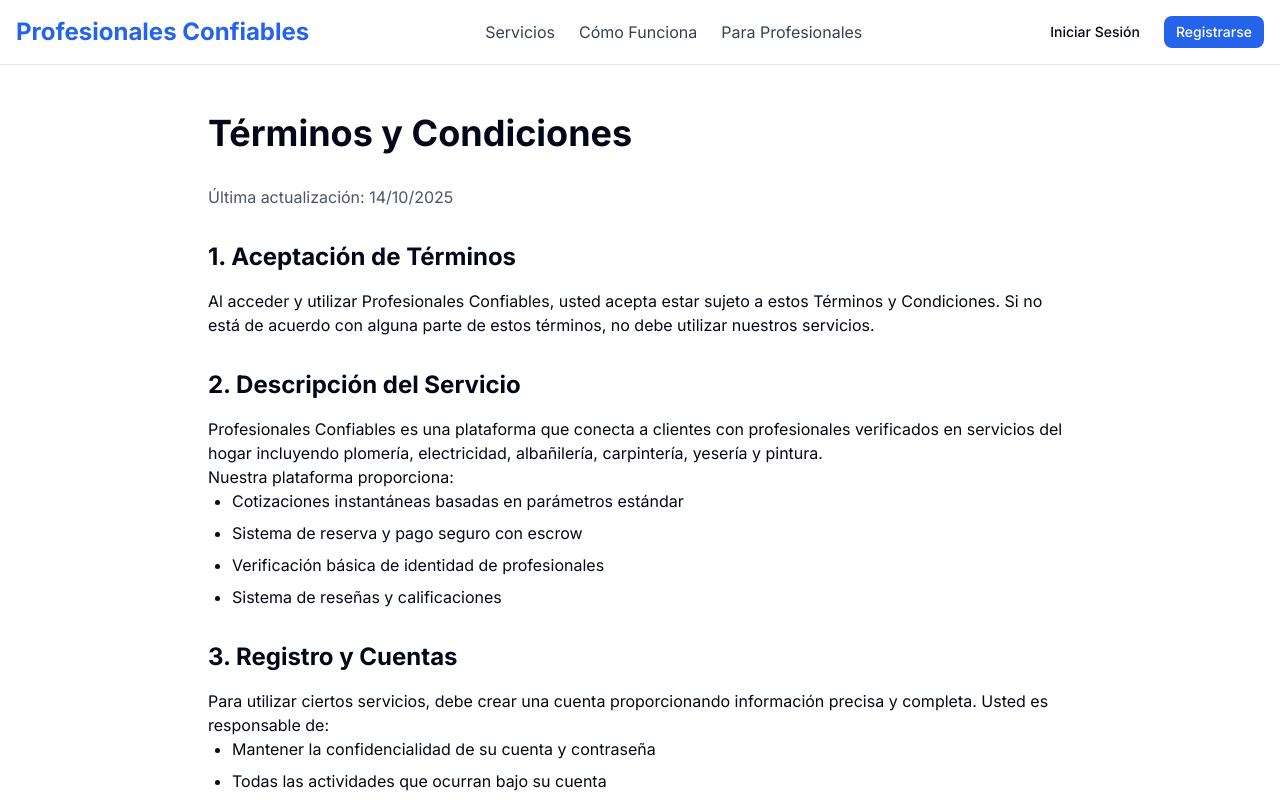
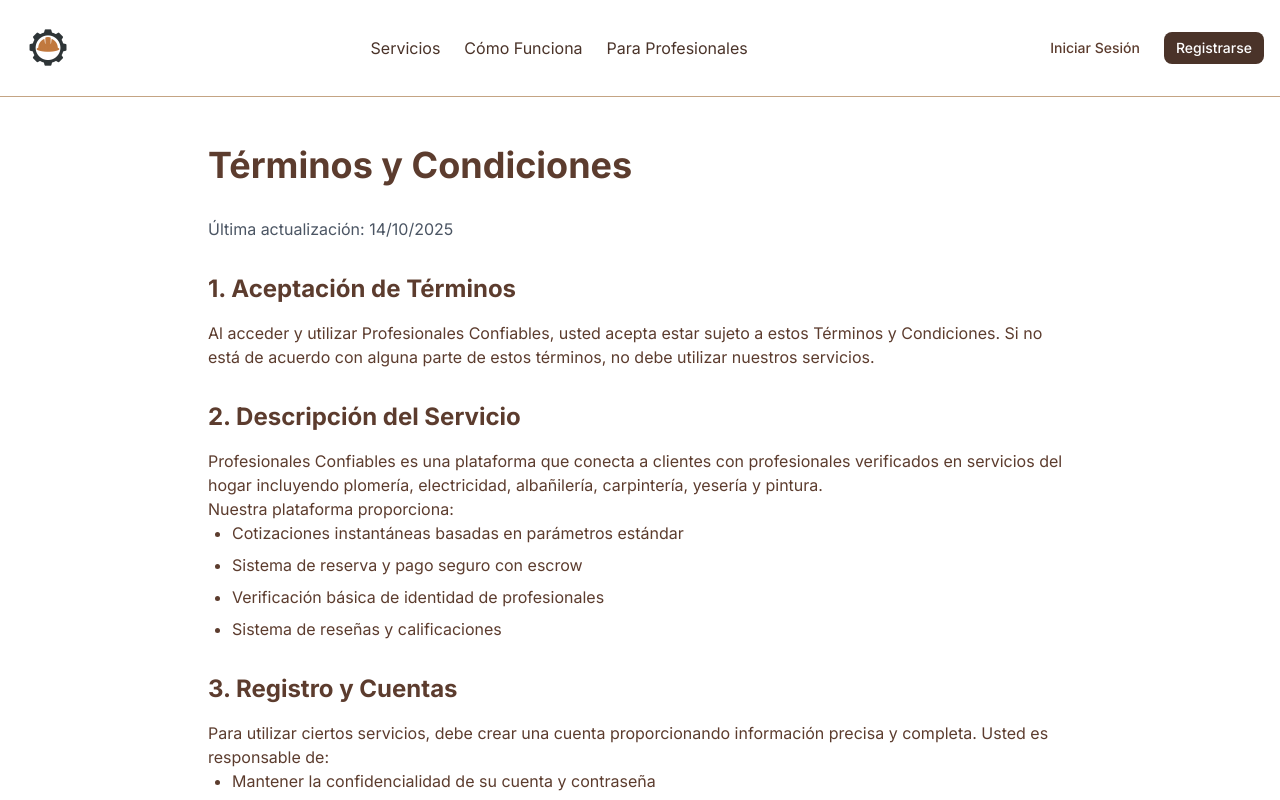
Before and after one commit to polodad/Profecionales-confiables, a Next.js app: page /terminos in a window 1280 px wide. Shown: the top 800 px of the page. Built offline with nearby package versions, Linux system fonts and the light colour scheme; no server answers.

Commit message:
Agrega logo y actualiza estilos de header, footer y página principal

```diff
--- a/src/app/globals.css
+++ b/src/app/globals.css
@@ -5,24 +5,24 @@
 @layer base {
   :root {
     --background: 0 0% 100%;
-    --foreground: 222.2 84% 4.9%;
-    --card: 0 0% 100%;
-    --card-foreground: 222.2 84% 4.9%;
-    --popover: 0 0% 100%;
-    --popover-foreground: 222.2 84% 4.9%;
-    --primary: 221.2 83.2% 53.3%;
-    --primary-foreground: 210 40% 98%;
-    --secondary: 210 40% 96.1%;
-    --secondary-foreground: 222.2 47.4% 11.2%;
-    --muted: 210 40% 96.1%;
-    --muted-foreground: 215.4 16.3% 46.9%;
-    --accent: 210 40% 96.1%;
-    --accent-foreground: 222.2 47.4% 11.2%;
+    --foreground: 18 33% 27%;
+    --card: 0 0% 96%;
+    --card-foreground: 18 33% 27%;
+    --popover: 0 0% 96%;
+    --popover-foreground: 18 33% 27%;
+    --primary: 18 33% 27%;
+    --primary-foreground: 0 0% 100%;
+    --secondary: 32 55% 71%;
+    --secondary-foreground: 18 33% 27%;
+    --muted: 32 55% 71%;
+    --muted-foreground: 18 33% 45%;
+    --accent: 32 55% 71%;
+    --accent-foreground: 18 33% 27%;
     --destructive: 0 84.2% 60.2%;
     --destructive-foreground: 210 40% 98%;
-    --border: 214.3 31.8% 91.4%;
-    --input: 214.3 31.8% 91.4%;
-    --ring: 221.2 83.2% 53.3%;
+    --border: 32 55% 85%;
+    --input: 32 55% 85%;
+    --ring: 18 33% 27%;
     --radius: 0.5rem;
   }
 }
--- a/src/components/layout/Footer.tsx
+++ b/src/components/layout/Footer.tsx
@@ -2,14 +2,14 @@ import Link from 'next/link'
 
 export function Footer() {
   return (
-    <footer className="bg-gray-900 text-gray-300 py-12 mt-auto">
+    <footer className="bg-primary-900 text-beige-100 py-12 mt-auto">
       <div className="container mx-auto px-4">
         <div className="grid md:grid-cols-4 gap-8">
           <div>
             <h3 className="text-white font-bold text-lg mb-4">
               Profesionales Confiables
             </h3>
-            <p className="text-sm">
+            <p className="text-sm text-beige-100">
               La plataforma más confiable para contratar servicios del hogar en México
             </p>
           </div>
@@ -18,22 +18,22 @@ export function Footer() {
             <h4 className="text-white font-semibold mb-4">Para Clientes</h4>
             <ul className="space-y-2 text-sm">
               <li>
-                <Link href="/cotizar" className="hover:text-white">
+                <Link href="/cotizar" className="text-beige-100 hover:text-orange-400 transition-colors">
                   Cotizar Servicio
                 </Link>
               </li>
               <li>
-                <Link href="/servicios" className="hover:text-white">
+                <Link href="/servicios" className="text-beige-100 hover:text-orange-400 transition-colors">
                   Ver Servicios
                 </Link>
               </li>
               <li>
-                <Link href="/como-funciona" className="hover:text-white">
+                <Link href="/como-funciona" className="text-beige-100 hover:text-orange-400 transition-colors">
                   Cómo Funciona
                 </Link>
               </li>
               <li>
-                <Link href="/garantias" className="hover:text-white">
+                <Link href="/garantias" className="text-beige-100 hover:text-orange-400 transition-colors">
                   Garantías
                 </Link>
               </li>
@@ -44,17 +44,17 @@ export function Footer() {
             <h4 className="text-white font-semibold mb-4">Para Profesionales</h4>
             <ul className="space-y-2 text-sm">
               <li>
-                <Link href="/profesionales" className="hover:text-white">
+                <Link href="/profesionales" className="text-beige-100 hover:text-orange-400 transition-colors">
                   Registrarse
                 </Link>
               </li>
               <li>
-                <Link href="/profesionales/beneficios" className="hover:text-white">
+                <Link href="/profesionales/beneficios" className="text-beige-100 hover:text-orange-400 transition-colors">
                   Beneficios
                 </Link>
               </li>
               <li>
-                <Link href="/profesionales/requisitos" className="hover:text-white">
+                <Link href="/profesionales/requisitos" className="text-beige-100 hover:text-orange-400 transition-colors">
                   Requisitos
                 </Link>
               </li>
@@ -65,22 +65,22 @@ export function Footer() {
             <h4 className="text-white font-semibold mb-4">Legal</h4>
             <ul className="space-y-2 text-sm">
               <li>
-                <Link href="/terminos" className="hover:text-white">
+                <Link href="/terminos" className="text-beige-100 hover:text-orange-400 transition-colors">
                   Términos y Condiciones
                 </Link>
               </li>
               <li>
-                <Link href="/privacidad" className="hover:text-white">
+                <Link href="/privacidad" className="text-beige-100 hover:text-orange-400 transition-colors">
                   Política de Privacidad
                 </Link>
               </li>
               <li>
-                <Link href="/disputas" className="hover:text-white">
+                <Link href="/disputas" className="text-beige-100 hover:text-orange-400 transition-colors">
                   Política de Disputas
                 </Link>
               </li>
               <li>
-                <Link href="/contacto" className="hover:text-white">
+                <Link href="/contacto" className="text-beige-100 hover:text-orange-400 transition-colors">
                   Contacto
                 </Link>
               </li>
@@ -88,8 +88,8 @@ export function Footer() {
           </div>
         </div>
 
-        <div className="border-t border-gray-800 mt-8 pt-8 text-sm text-center">
-          <p>© {new Date().getFullYear()} Profesionales Confiables. Todos los derechos reservados.</p>
+        <div className="border-t border-primary-700 mt-8 pt-8 text-sm text-center">
+          <p className="text-beige-100">© {new Date().getFullYear()} Profesionales Confiables. Todos los derechos reservados.</p>
         </div>
       </div>
     </footer>
--- a/src/components/layout/Header.tsx
+++ b/src/components/layout/Header.tsx
@@ -1,4 +1,5 @@
 import Link from 'next/link'
+import Image from 'next/image'
 import { createClient } from '@/lib/supabase/server'
 import { Button } from '@/components/ui/Button'
 
@@ -7,21 +8,27 @@ export async function Header() {
   const { data: { user } } = await supabase.auth.getUser()
 
   return (
-    <header className="bg-white border-b border-gray-200 sticky top-0 z-50">
+    <header className="bg-white border-b border-beige-200 sticky top-0 z-50">
       <nav className="container mx-auto px-4 py-4">
         <div className="flex items-center justify-between">
-          <Link href="/" className="text-2xl font-bold text-primary-600">
-            Profesionales Confiables
+          <Link href="/" className="flex items-center">
+            <Image
+              src="/images/logo-profecione.png"
+              alt="Profesionales Confiables"
+              width={250}
+              height={75}
+              className="h-16 w-auto"
+            />
           </Link>
 
           <div className="hidden md:flex items-center gap-6">
-            <Link href="/servicios" className="text-gray-700 hover:text-primary-600">
+            <Link href="/servicios" className="text-primary-600 hover:text-orange-500 transition-colors">
               Servicios
             </Link>
-            <Link href="/como-funciona" className="text-gray-700 hover:text-primary-600">
+            <Link href="/como-funciona" className="text-primary-600 hover:text-orange-500 transition-colors">
               Cómo Funciona
             </Link>
-            <Link href="/profesionales" className="text-gray-700 hover:text-primary-600">
+            <Link href="/profesionales" className="text-primary-600 hover:text-orange-500 transition-colors">
               Para Profesionales
             </Link>
           </div>
@@ -33,7 +40,7 @@ export async function Header() {
                   <Button variant="ghost">Dashboard</Button>
                 </Link>
                 <Link href="/api/auth/signout">
-                  <Button variant="outline" size="sm">Salir</Button>
+                  <Button variant="outline" size="sm" className="border-orange-500 text-orange-500 hover:bg-orange-500 hover:text-white">Salir</Button>
                 </Link>
               </>
             ) : (
@@ -42,7 +49,7 @@ export async function Header() {
                   <Button variant="ghost" size="sm">Iniciar Sesión</Button>
                 </Link>
                 <Link href="/auth/signup">
-                  <Button size="sm">Registrarse</Button>
+                  <Button size="sm" className="bg-orange-500 hover:bg-orange-600 text-white border-0">Registrarse</Button>
                 </Link>
               </>
             )}
--- a/tailwind.config.ts
+++ b/tailwind.config.ts
@@ -15,19 +15,43 @@ const config: Config = {
         background: "hsl(var(--background))",
         foreground: "hsl(var(--foreground))",
         primary: {
-          DEFAULT: "hsl(var(--primary))",
-          foreground: "hsl(var(--primary-foreground))",
-          50: '#eff6ff',
-          100: '#dbeafe',
-          200: '#bfdbfe',
-          300: '#93c5fd',
-          400: '#60a5fa',
-          500: '#3b82f6',
-          600: '#2563eb',
-          700: '#1d4ed8',
-          800: '#1e40af',
-          900: '#1e3a8a',
-          950: '#172554',
+          DEFAULT: "#5D4037",
+          foreground: "#FFFFFF",
+          50: '#F5F5F5',
+          100: '#D2B48C',
+          200: '#D2B48C',
+          300: '#D2B48C',
+          400: '#D2B48C',
+          500: '#5D4037',
+          600: '#4A3329',
+          700: '#3D291E',
+          800: '#301F16',
+          900: '#23150E',
+          950: '#160B08',
+        },
+        orange: {
+          DEFAULT: "#E87900",
+          foreground: "#FFFFFF",
+          50: '#FEF7ED',
+          100: '#FDEDD3',
+          200: '#FBD9A5',
+          300: '#F8C273',
+          400: '#F5A641',
+          500: '#E87900',
+          600: '#D16A00',
+          700: '#BA5B00',
+          800: '#A34C00',
+          900: '#8C3D00',
+        },
+        beige: {
+          DEFAULT: "#D2B48C",
+          foreground: "#5D4037",
+          50: '#F5F5F5',
+          100: '#D2B48C',
+          200: '#C4A484',
+          300: '#B6937C',
+          400: '#A88274',
+          500: '#9A716C',
         },
         secondary: {
           DEFAULT: "hsl(var(--secondary))",
```
Also changed, not shown: src/app/page.tsx (+31 -31 lines), public/images/logo-profecione.png (added).
